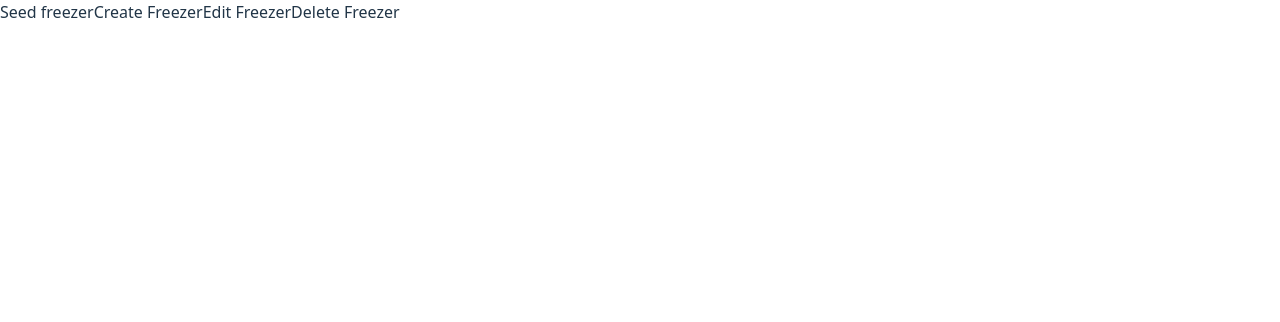
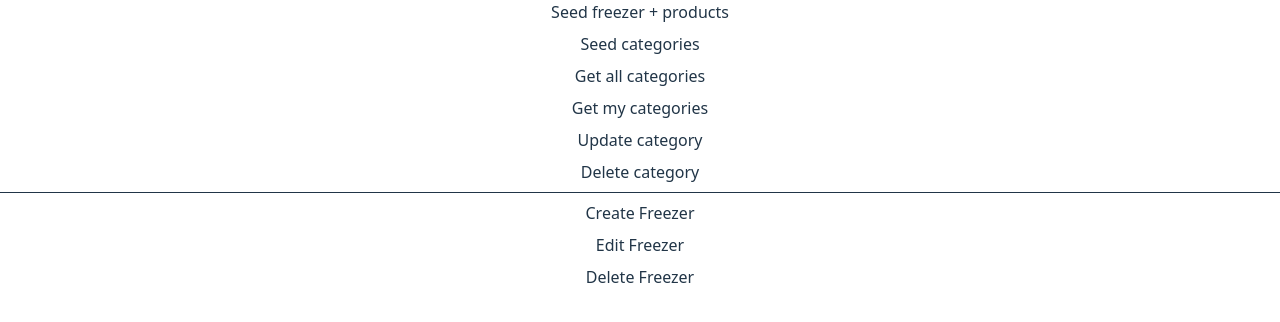
Before and after one commit to qqwz0/freezer_manager, a React (Vite) app: page / in a window 1280 px wide. Shown: the top 322 px of the page. Built offline with nearby package versions, Linux system fonts and the light colour scheme; no server answers.

Commit message:
feat(categories): add categories CRUD

```diff
--- a/src/firebase/firestoreService.js
+++ b/src/firebase/firestoreService.js
@@ -1,5 +1,5 @@
 import { firestore } from "services/firebaseConfig";
-import { collection, addDoc, getDocs, deleteDoc, updateDoc, doc, orderBy, query } from "firebase/firestore";
+import { collection, addDoc, getDocs, deleteDoc, updateDoc, doc, orderBy, query, where } from "firebase/firestore";
 import { serverTimestamp, Timestamp } from "firebase/firestore";
 
 import { uploadToCloudinary } from "services/cloudinary";
@@ -71,6 +71,22 @@ export const createProduct = async (
   return {id: productRef.id, photoUrl, qrCodeUrl: qrUrl};
 };
 
+export const createCategory = async (userId, name, selectedImageUrl) => {
+  if (!name) throw new Error("Category name is required");
+
+  const docRef = await addDoc(
+    collection(firestore, "categories"),
+    {
+      name,
+      imageUrl: selectedImageUrl,
+      createdBy: userId,
+      createdAt: serverTimestamp(),
+    }
+  );
+
+  return docRef.id;
+};
+
 // READ
 
 export const getUserFreezerData = async (userId) => {
@@ -121,6 +137,27 @@ export const getUserFreezerData = async (userId) => {
 
   return freezers
 }
+
+export const getAllCategories = async () => {
+  const q = query(
+    collection(firestore, "categories"),
+    where("createdBy", "==", ""),
+    orderBy("createdAt", "asc")
+  );
+  const snap = await getDocs(q);
+  return snap.docs.map(doc => ({ id: doc.id, ...doc.data() }));
+};
+
+export const getAllCategoriesByUser = async (userId) => {
+  if (!userId) throw new Error("User ID is required");
+  const q = query(
+    collection(firestore, "categories"),
+    where("createdBy", "==", userId),
+    orderBy("createdAt", "asc")
+  );
+  const snap = await getDocs(q);
+  return snap.docs.map(doc => ({ id: doc.id, ...doc.data() }));
+};
 
 //UPDATE
 
@@ -217,6 +254,18 @@ export const editProduct = async (
   );
 
   await updateDoc(productDocRef, dataToUpdate);
+};
+
+export const editCategory = async (categoryId, updateData = {}) => {
+  if (!Object.keys(updateData).length) {
+    throw new Error("No data provided for update");
+  }
+
+  const categoryDocRef = doc(firestore, "categories", categoryId);
+  await updateDoc(categoryDocRef, {
+    ...updateData,
+    updatedAt: serverTimestamp(),
+  });
 };
 
 // DELETE
@@ -329,3 +378,8 @@ export const deleteProduct = async (userId, freezerId, shelfId, productId) => {
     )
   );
 }
+
+export const deleteCategory = async (categoryId) => {
+  const categoryRef = doc(firestore, "categories", categoryId);
+  await deleteDoc(categoryRef);
+}
--- a/src/pages/Home.jsx
+++ b/src/pages/Home.jsx
@@ -5,14 +5,20 @@ import {
   createProduct,
   editFreezer,
   deleteFreezer,
+  createCategory,
+  getAllCategories,
+  getAllCategoriesByUser,
+  deleteCategory,
+  editCategory,
 } from "../firebase/firestoreService";
 import { getAuth, onAuthStateChanged } from "firebase/auth";
+import { firestore } from "services/firebaseConfig";
+import { collection, addDoc, getDocs, deleteDoc, updateDoc, doc, orderBy, query, where } from "firebase/firestore";
 
 export default function SeedButton() {
   const [user, setUser] = useState(null);
   const [freezerId, setFreezerId] = useState(null);
 
-  // Listen to auth state changes
   useEffect(() => {
     const unsubscribe = onAuthStateChanged(getAuth(), (firebaseUser) => {
       setUser(firebaseUser);
@@ -21,10 +27,7 @@ export default function SeedButton() {
   }, []);
 
   const handleSeed = async () => {
-    if (!user) {
-      alert("Login first");
-      return;
-    }
+    if (!user) return alert("Login first");
 
     try {
       const newFreezerId = await createFreezer(user.uid, "My Freezer");
@@ -32,25 +35,103 @@ export default function SeedButton() {
 
       const shelfId = await createShelf(user.uid, newFreezerId, "Shelf 1");
 
-      const productPromises = [
+      const productResults = await Promise.all([
         createProduct(user.uid, newFreezerId, shelfId, "Peas", 1, "kg"),
         createProduct(user.uid, newFreezerId, shelfId, "Corn", 500, "g"),
         createProduct(user.uid, newFreezerId, shelfId, "Ice Cream", 6, "pops"),
-      ];
-      const productIds = await Promise.all(productPromises);
+      ]);
 
-      alert(`Seeding done!\nFreezer: ${newFreezerId}\nShelf: ${shelfId}\nProducts: ${productIds.join(", ")}`);
+      alert(
+        `Seeding done!\n` +
+          `Freezer: ${newFreezerId}\n` +
+          `Shelf: ${shelfId}\n` +
+          `Products: ${productResults.map((r) => r.id).join(", ")}`
+      );
     } catch (err) {
       console.error("❌ Seeding error:", err);
       alert(`Error: ${err.message}`);
     }
   };
 
+  const handleSeedCategories = async () => {
+    if (!user) return alert("Login first");
+
+    const categories = [
+      {
+        name: "Dairy",
+        imageUrl:
+          "https://res.cloudinary.com/dmzp8kowf/image/upload/v1747511879/dairy-products_10582803_rr7nri.png",
+      },
+      {
+        name: "Meat",
+        imageUrl:
+          "https://res.cloudinary.com/dmzp8kowf/image/upload/v1747511879/meat_10508122_zleoeu.png",
+      },
+      {
+        name: "Fish & Seafood",
+        imageUrl:
+          "https://res.cloudinary.com/dmzp8kowf/image/upload/v1747511879/seafood_8118952_rqx5bg.jpg",
+      },
+    ];
+
+    try {
+      const ids = await Promise.all(
+        categories.map((cat) =>
+          createCategory(user.uid, cat.name, cat.imageUrl)
+        )
+      );
+      alert(`Created categories:\n${ids.join("\n")}`);
+    } catch (err) {
+      console.error("❌ Category seeding error:", err);
+      alert(`Error: ${err.message}`);
+    }
+  };
+
+  const handleGetAllCategories = async () => {
+    try {
+      const cats = await getAllCategories();
+      console.log("All categories:", cats);
+      alert(
+        `All categories fetched (see console):\n${cats
+          .map((c) => `${c.id}: ${c.name}`)
+          .join("\n")}`
+      );
+    } catch (err) {
+      console.error("❌ Get all categories error:", err);
+      alert(`Error: ${err.message}`);
+    }
+  };
+
+  const handleGetMyCategories = async () => {
+    if (!user) return alert("Login first");
+    try {
+      const cats = await getAllCategoriesByUser(user.uid);
+      console.log("My categories:", cats);
+      alert(
+        `Your categories (see console):\n${cats
+          .map((c) => `${c.id}: ${c.name}`)
+          .join("\n")}`
+      );
+    } catch (err) {
+      console.error("❌ Get my categories error:", err);
+      alert(`Error: ${err.message}`);
+    }
+  };
+
+  const handleDeleteCategory = async () => {
+    const id = prompt("Enter category ID to delete:");
+    if (!id) return;
+    try {
+      await deleteCategory(id);
+      alert(`Deleted category ${id}`);
+    } catch (err) {
+      console.error("❌ Delete category error:", err);
+      alert(`Error: ${err.message}`);
+    }
+  };
+
   const handleCreateFreezer = async () => {
-    if (!user) {
-      alert("Login first");
-      return;
-    }
+    if (!user) return alert("Login first");
     try {
       const newFreezerId = await createFreezer(user.uid, "My Freezer");
       setFreezerId(newFreezerId);
@@ -61,7 +142,8 @@ export default function SeedButton() {
   };
 
   const handleEditFreezer = async () => {
-    if (!user || !freezerId) return alert("Login or create freezer first");
+    if (!user || !freezerId)
+      return alert("Login or create freezer first");
     try {
       await editFreezer(user.uid, freezerId, "Renamed Freezer");
       console.log("Edited:", freezerId);
@@ -71,7 +153,8 @@ export default function SeedButton() {
   };
 
   const handleDeleteFreezer = async () => {
-    if (!user || !freezerId) return alert("Login or create freezer first");
+    if (!user || !freezerId)
+      return alert("Login or create freezer first");
     try {
       await deleteFreezer(user.uid, freezerId);
       setFreezerId(null);
@@ -81,12 +164,33 @@ export default function SeedButton() {
     }
   };
 
+  const updateSpecificCategory = async () => {
+    const id = "JRxig5XhufAI8C3KNGyo"; // manually known to exist
+    try {
+      const categoryRef = doc(firestore, "categories", id);
+      await updateDoc(categoryRef, { name: "Updated Manually" });
+      console.log(`✅ Updated category "${id}" successfully`);
+    } catch (err) {
+      console.error("❌ Manual update error:", err.message);
+    }
+  };
+
   return (
-    <div>
-      <button onClick={handleSeed}>Seed freezer</button>
+    <div style={{ display: "grid", gap: "8px" }}>
+      <button onClick={handleSeed}>Seed freezer + products</button>
+      <button onClick={handleSeedCategories}>Seed categories</button>
+      <button onClick={handleGetAllCategories}>Get all categories</button>
+      <button onClick={handleGetMyCategories}>Get my categories</button>
+      <button onClick={updateSpecificCategory}>Update category</button>  {/* new */}
+      <button onClick={handleDeleteCategory}>Delete category</button>
+      <hr />
       <button onClick={handleCreateFreezer}>Create Freezer</button>
-      <button onClick={handleEditFreezer} disabled={!freezerId}>Edit Freezer</button>
-      <button onClick={handleDeleteFreezer} disabled={!freezerId}>Delete Freezer</button>
+      <button onClick={handleEditFreezer} disabled={!freezerId}>
+        Edit Freezer
+      </button>
+      <button onClick={handleDeleteFreezer} disabled={!freezerId}>
+        Delete Freezer
+      </button>
     </div>
   );
 }
```
